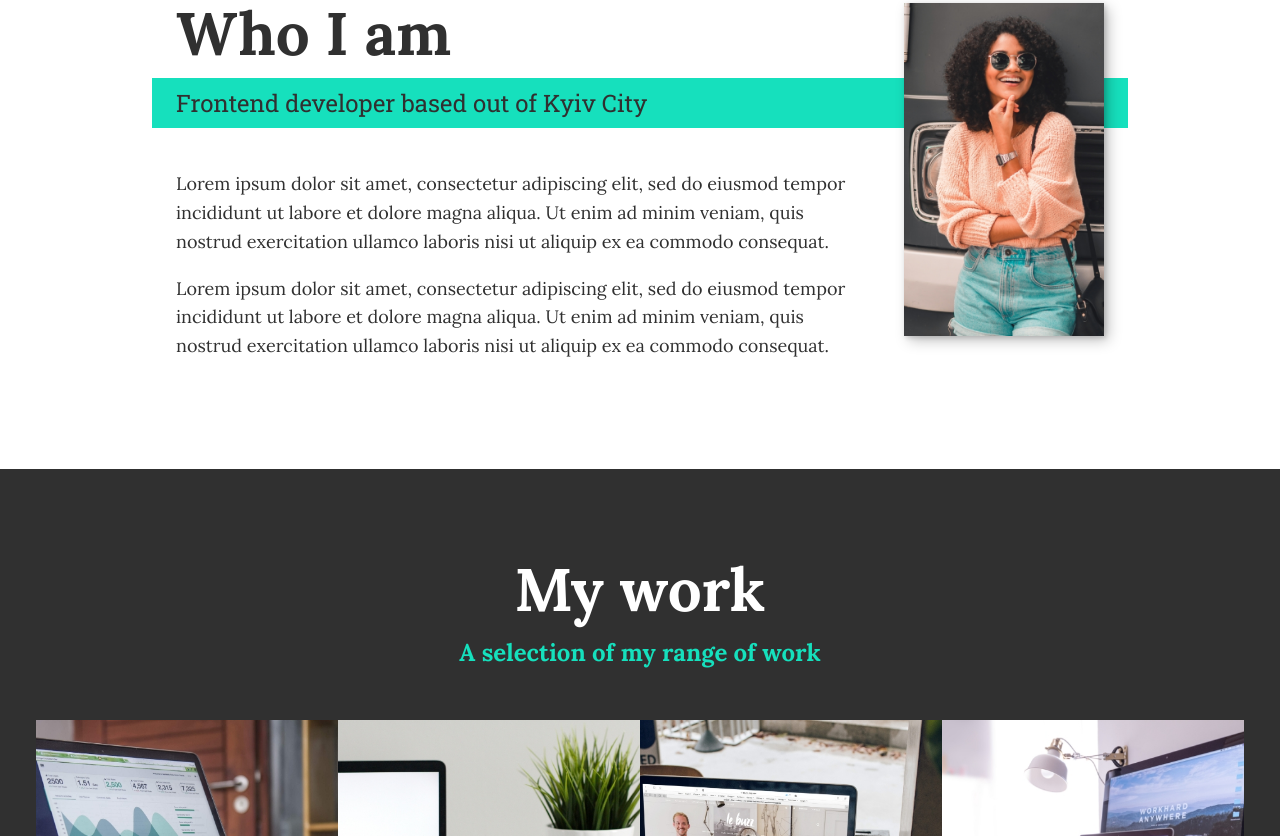
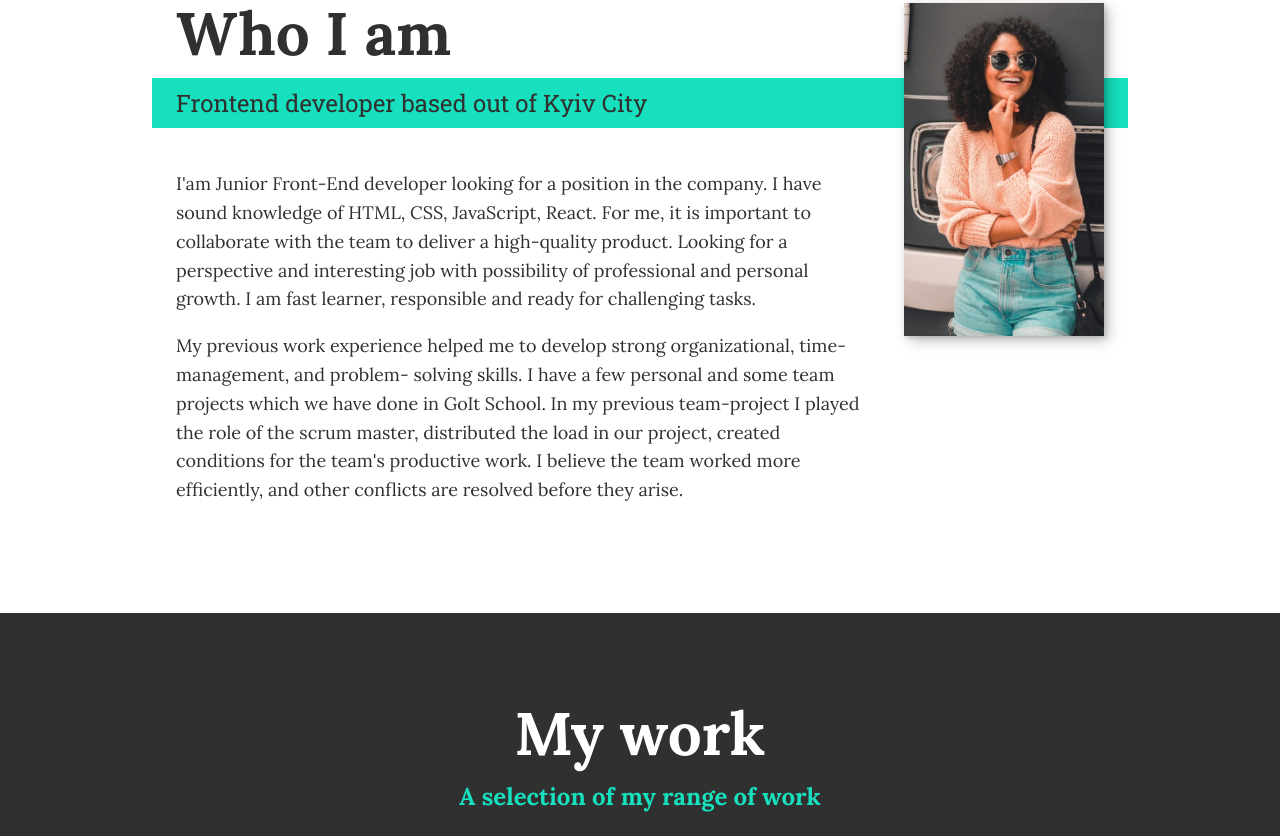
Before and after one commit to Inhaasap/My_Portfolio, a website built with Vite: page index.html in a window 1280 px wide. Shown: the part 1384-2220 px from the top of the page. Built offline with nearby package versions, Linux system fonts and the light colour scheme.

Commit message:
Update index.html

```diff
--- a/index.html
+++ b/index.html
@@ -116,16 +116,17 @@
 
       <div class="about-me__body">
         <p>
-          Lorem ipsum dolor sit amet, consectetur adipiscing elit, sed do
-          eiusmod tempor incididunt ut labore et dolore magna aliqua. Ut enim ad
-          minim veniam, quis nostrud exercitation ullamco laboris nisi ut
-          aliquip ex ea commodo consequat.
+          I'am Junior Front-End developer looking for a position in the company.
+          I have sound knowledge of HTML, CSS, JavaScript, React.
+          For me, it is important to collaborate with the team to deliver a high-quality product.
+          Looking for a perspective and interesting job with possibility of professional and personal growth.
+          I am fast learner, responsible and ready for challenging tasks.
         </p>
         <p>
-          Lorem ipsum dolor sit amet, consectetur adipiscing elit, sed do
-          eiusmod tempor incididunt ut labore et dolore magna aliqua. Ut enim ad
-          minim veniam, quis nostrud exercitation ullamco laboris nisi ut
-          aliquip ex ea commodo consequat.
+          My previous work experience helped me to develop strong organizational, time-management, and problem- solving skills.
+          I have a few personal and some team projects which we have done in GoIt School.
+          In my previous team-project I played the role of the scrum master, distributed the load in our project, created conditions for the team's productive work.
+          I believe the team worked more efficiently, and other conflicts are resolved before they arise.
         </p>
       </div>
 
@@ -193,7 +194,7 @@
         <!-- <a href="#" class="portfolio__item">
           <img src="img/portfolio-10.jpg" alt="" class="portfolio__img" />
         </a>
-      </div> --> -->
+      </div> -->
     </section>
 
     <!-- Footer -->
```
